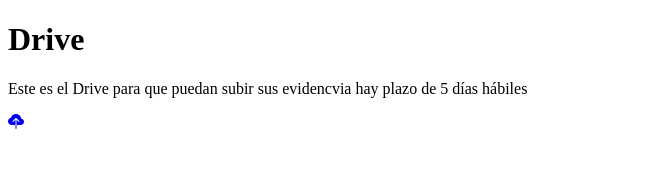
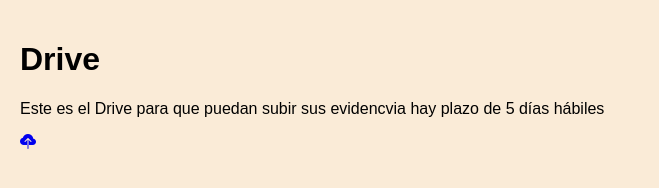
Before and after one commit to mayravargasbecerra13/mi-segundo-proyecto, a plain HTML site: page index.html in a window 1280 px wide. Shown: the whole page, without its empty margins (0-659 px from the left). Drawn offline with nearby package versions, Linux system fonts and the light colour scheme.

Commit message:
Añadi los estilos para el link del drive

```diff
--- a/index.html
+++ b/index.html
@@ -5,7 +5,7 @@
     <meta name="viewport" content="width=device-width, initial-scale=1.0">
     <title>Document</title>
     <link rel="stylesheet" href="https://cdn.jsdelivr.net/npm/bootstrap-icons@1.11.3/font/bootstrap-icons.min.css">
-
+<link rel="stylesheet" href="style.css">
 </head>
 <body>
     <h1>Drive</h1>
--- /dev/null
+++ b/style.css
@@ -0,0 +1,12 @@
+body{
+    font-family: Arial, Helvetica, sans-serif;
+    margin: 0;
+    padding: 20px;
+    background-color: antiquewhite;
+}
+h1{
+    color: black;
+}
+p{
+    color: black;
+}
```
